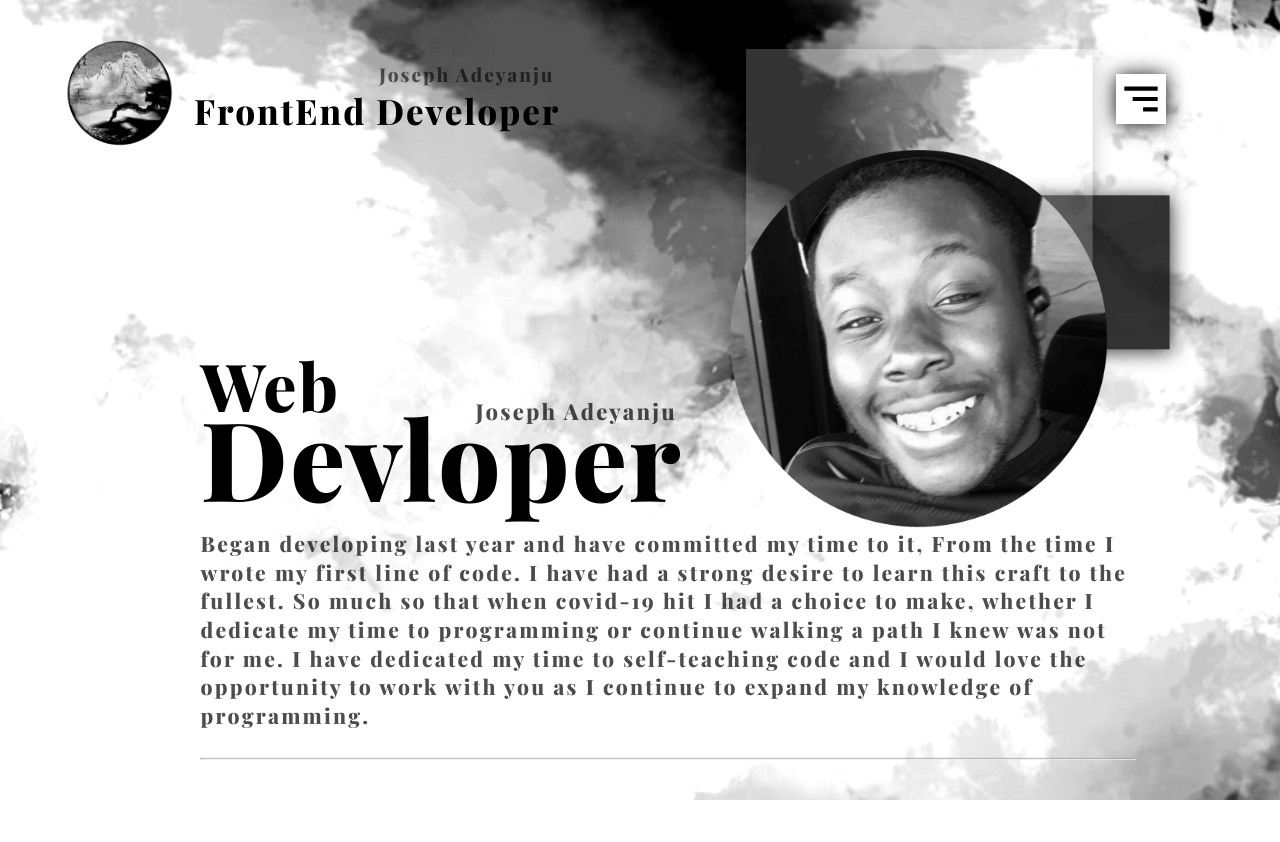
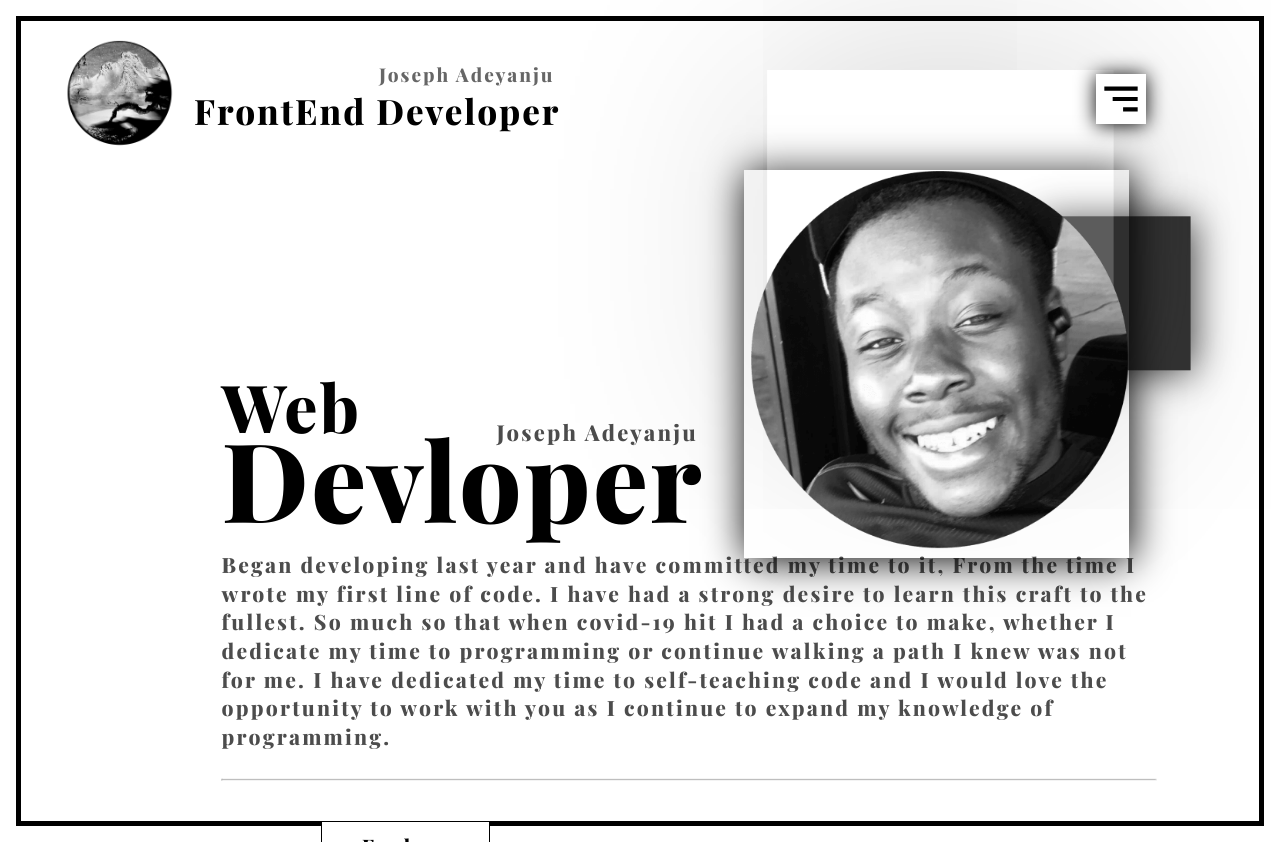
Before and after one commit to JoeCodes20/portfolio, a React (Create React App) app: page / in a window 1280 px wide. Before the commit the page ends 800 px from the top, so only its background shows below. Built offline with nearby package versions, Linux system fonts and the light colour scheme.

Commit message:
'update'

```diff
--- a/public/index.html
+++ b/public/index.html
@@ -9,6 +9,7 @@
       name="description"
       content="Web site created using create-react-app"
     />
+    <link rel="stylesheet" href="https://cdnjs.cloudflare.com/ajax/libs/font-awesome/5.15.3/css/all.min.css" integrity="sha512-iBBXm8fW90+nuLcSKlbmrPcLa0OT92xO1BIsZ+ywDWZCvqsWgccV3gFoRBv0z+8dLJgyAHIhR35VZc2oM/gI1w==" crossorigin="anonymous" />
     <link rel="apple-touch-icon" href="%PUBLIC_URL%/logo192.png" />
 
     <link rel="manifest" href="%PUBLIC_URL%/manifest.json" />
--- a/src/App.js
+++ b/src/App.js
@@ -22,6 +22,7 @@ function App() {
   }
   return (
     <div className="App">
+    <div className="border">
       <div className={`navBg ${!active? "home" : ""}`}></div>
       <div className={`header ${active? "shift" : ""}`}>
         <Logo home={home} toggle={toggle} NavBtn={NavBtn}/>
@@ -40,6 +41,7 @@ function App() {
         </Route>
       </Switch>
       </AnimatePresence>
+      </div>
     </div>
   );
 }
--- a/src/components/Contact/contact.js
+++ b/src/components/Contact/contact.js
@@ -5,6 +5,7 @@ import {FaTwitter} from "react-icons/fa"
 import {FaFacebookSquare} from "react-icons/fa"
 import {motion} from "framer-motion"
 import {pageAnimation} from "../../animation"
+import {Link} from "react-router-dom"
 
 function Contact(){
        return(
@@ -32,10 +33,10 @@ function Contact(){
                                                  <hr/>
                                                  <br/>
                                                  <div className="social">
-                                                 <a href="https://github.com/JoeCodes20"><FaGithub /></a>
-                                                 <a href="https://www.linkedin.com/in/joseph-adeyanju-669942200/"><FaLinkedin /></a>
-                                                 <a href="https://twitter.com/JosephCoding"><FaTwitter /></a>
-                                                 <a href=""><FaFacebookSquare /></a>
+                                                 <Link href="https://github.com/JoeCodes20"><FaGithub /></Link>
+                                                 <Link href="https://www.linkedin.com/in/joseph-adeyanju-669942200/"><FaLinkedin /></Link>
+                                                 <Link href="https://twitter.com/JosephCoding"><FaTwitter /></Link>
+                                                 <Link href=""><FaFacebookSquare /></Link>
                                                  </div>
                                           </div>
                                           <div className="skills text">
--- a/src/components/Main/nav.js
+++ b/src/components/Main/nav.js
@@ -1,4 +1,4 @@
-import React, {useState} from "react"
+import React from "react"
 import { BiMenuAltRight } from "react-icons/bi"
 import {Link} from "react-router-dom"
 
@@ -8,9 +8,9 @@ function Nav({navigate, home, NavBtn, toggle}){
               <div className="nav">
                      <div className={`nav-list ${NavBtn? "show-mobile-nav" : ""}`}>
                             <ul>
-                                   <Link to="./" onClick={ ()=> {home(); toggle();}}>Home</Link>
-                                   <Link to="./projects" onClick={ ()=>{navigate(); toggle();}}>Projects</Link>
-                                   <Link to="./contact" onClick={ ()=>{navigate(); toggle();}}>Contact</Link>
+                                   <Link to="./" onClick={ ()=> {home(); toggle();}} className="nav-home"> <i className="fas fa-home"></i> Home</Link>
+                                   <Link to="./projects" onClick={ ()=>{navigate(); toggle();}} className="nav-projects"> <i className="fas fa-folder-open"></i> Projects</Link>
+                                   <Link to="./contact" onClick={ ()=>{navigate(); toggle();}} className="nav-contact"> <i className="fas fa-address-book"></i> Contact</Link>
                             </ul>
                      </div>
                      <div>
--- a/src/style/style.css
+++ b/src/style/style.css
@@ -10,12 +10,17 @@
 }
 
 .App {
-  background: url("/src/images/portfolio-bg.png");
   background-repeat: no-repeat;
   -o-object-fit: cover;
      object-fit: cover;
   overflow-x: hidden;
   text-decoration: none;
+}
+
+.App .border {
+  margin: 1em;
+  border: 5px solid black;
+  height: 100%;
 }
 
 .App .header {
@@ -79,7 +84,7 @@
 
 .nav {
   position: absolute;
-  right: 0;
+  right: 20px;
   top: 30%;
   height: 100%;
 }
@@ -87,10 +92,16 @@
 .nav a {
   color: white;
   font-size: 1.7em;
-  margin: 0 1.5em;
+  text-decoration: none;
+  margin: 0 1em;
   text-shadow: 5px 2px 5px black;
   -webkit-transition: 0.3s;
   transition: 0.3s;
+  padding: 0.2em;
+}
+
+.nav a i {
+  padding: 0 10px;
 }
 
 .nav .nav-mobile {
@@ -110,7 +121,7 @@
 }
 
 .navBg {
-  position: absolute;
+  position: fixed;
   z-index: 98;
   background: black;
   width: 100%;
@@ -200,6 +211,8 @@
 .hero-body .hero-img {
   position: absolute;
   margin-left: 5em;
+  -webkit-box-shadow: 2px 2px 50px black;
+          box-shadow: 2px 2px 50px black;
 }
 
 .hero-body .hero-img img {
@@ -224,6 +237,8 @@
   margin-top: -15em;
   z-index: 1;
   opacity: 0.2;
+  -webkit-box-shadow: 8px 8px 300px black;
+          box-shadow: 8px 8px 300px black;
 }
 
 .hero-body .hero-img .blackBg {
@@ -238,6 +253,8 @@
   margin-top: -15em;
   z-index: 0;
   opacity: 0.8;
+  -webkit-box-shadow: 2px 2px 50px black;
+          box-shadow: 2px 2px 50px black;
 }
 
 .projects {
--- a/src/style/style.scss
+++ b/src/style/style.scss
@@ -10,10 +10,15 @@
 }
 // Main App
 .App {
-  background: url("/src/images/portfolio-bg.png");
+  // background: url("/src/images/portfolio-bg.png");
   background-repeat: no-repeat;
   object-fit: cover;
   overflow-x: hidden;
+  .border {
+    margin: 1em;
+    border: 5px solid black;
+    height: 100%;
+  }
   .header {
     max-width: 1608px;
     margin: 0 auto;
@@ -60,16 +65,20 @@
 }
 .nav {
   position: absolute;
-  right: 0;
+  right: 20px;
   top: 30%;
   height: 100%;
   a {
     color: rgb(255, 255, 255);
     font-size: 1.7em;
-    // text-decoration: none;
-    margin: 0 1.5em;
+    text-decoration: none;
+    margin: 0 1em;
     text-shadow: 5px 2px 5px black;
     transition: 0.3s;
+    padding: 0.2em;
+    i {
+      padding: 0 10px;
+    }
   }
   .nav-mobile {
     position: absolute;
@@ -86,7 +95,7 @@
   }
 }
 .navBg {
-  position: absolute;
+  position: fixed;
   z-index: 98;
   background: black;
   width: 100%;
@@ -161,12 +170,14 @@
   .hero-img {
     position: absolute;
     margin-left: 5em;
+    box-shadow: 2px 2px 50px black;
     img {
       z-index: 2;
       position: relative;
       width: 500px;
       filter: grayscale(100%);
       transition: 0.3s;
+      // box-shadow: 2px 2px 50px black;
     }
     .whiteBg {
       position: absolute;
@@ -179,6 +190,7 @@
       margin-top: -15em;
       z-index: 1;
       opacity: 0.2;
+      box-shadow: 8px 8px 300px black;
     }
     .blackBg {
       position: absolute;
@@ -191,6 +203,7 @@
       margin-top: -15em;
       z-index: 0;
       opacity: 0.8;
+      box-shadow: 2px 2px 50px black;
     }
   }
 }
```
Also changed, not shown: 1 other file (tests, documents, lock files or other folders).
